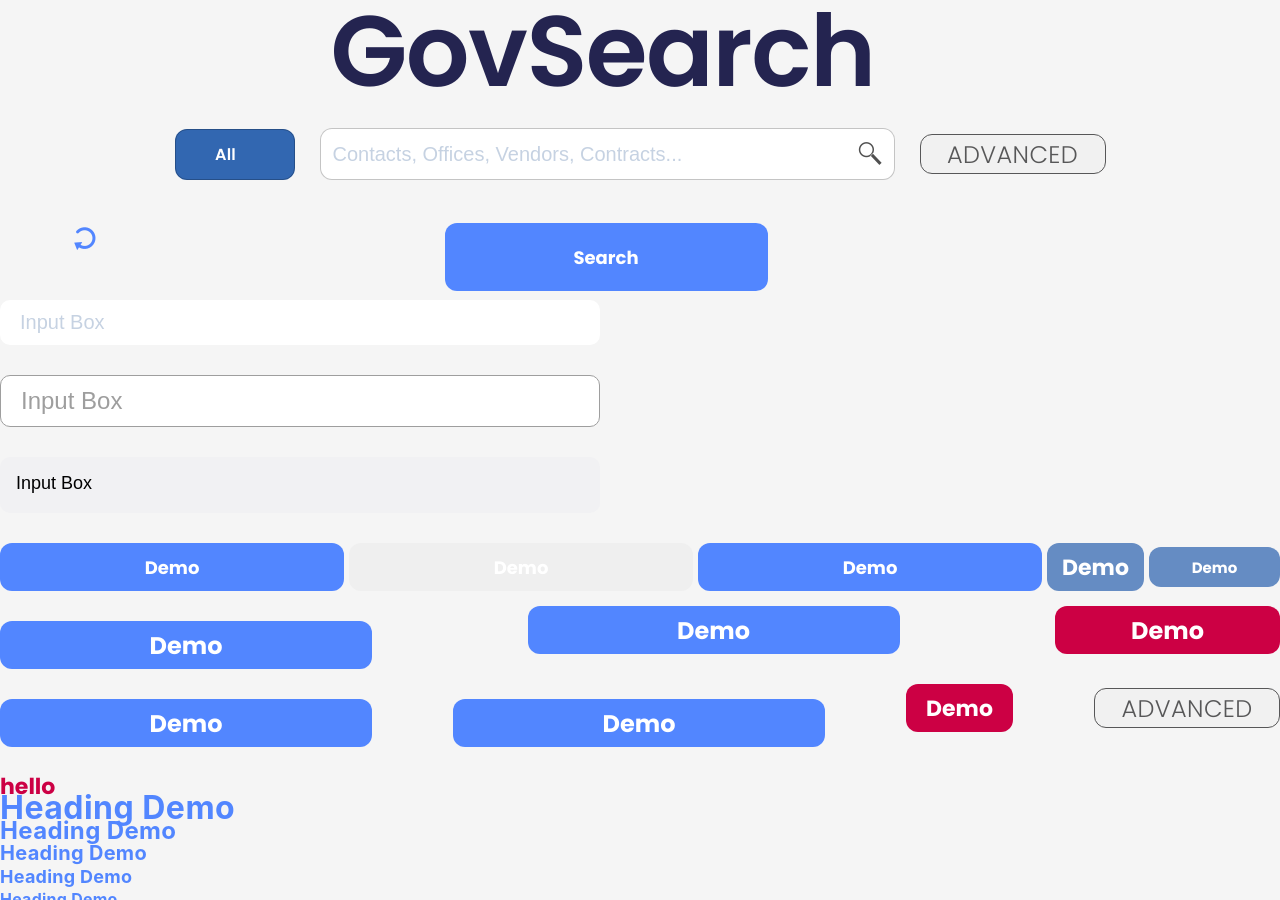
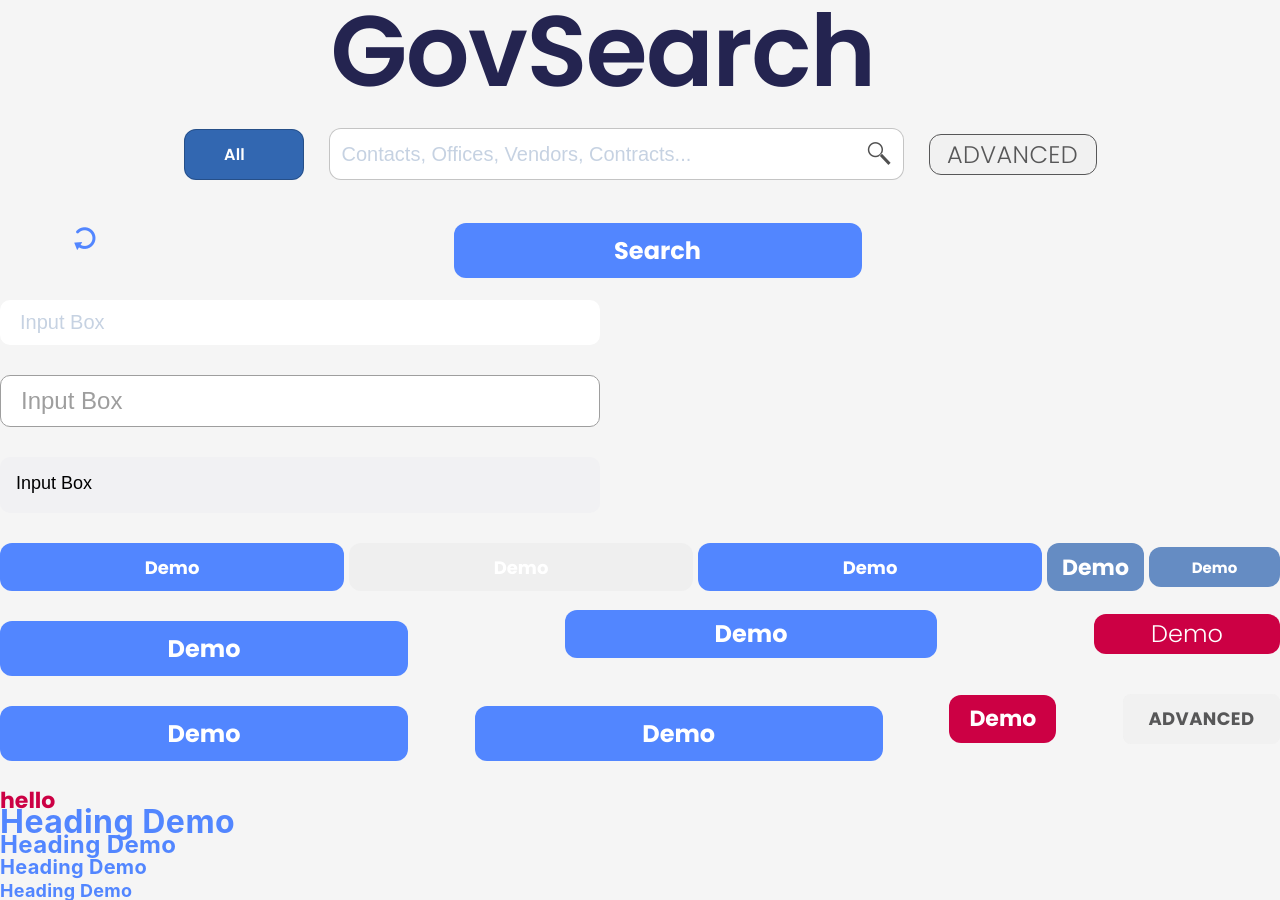
Before and after one commit to kishan1219/GovSearch, a React (Create React App) app: page /style-guide in a window 1280 px wide. Shown: the part 1900-2800 px from the top of the page. Built offline with nearby package versions, Linux system fonts and the light colour scheme.

Commit message:
new commit

```diff
--- a/src/assets/scss/mixins.scss
+++ b/src/assets/scss/mixins.scss
@@ -74,6 +74,11 @@
 
   }
 
+  @mixin  fontWeight {
+    font-weight: 700;
+    max-width:100%;
+    border-radius: 12px;
+  }
 @mixin fonts-poppins {
     font-family: 'poppins', 'sans-serif';
     font-style: normal;
--- a/src/components/shared/button/button.module.scss
+++ b/src/components/shared/button/button.module.scss
@@ -1,4 +1,5 @@
 @import "../../../assets/scss/variables.scss";
+@import '../../../assets/scss/mixins.scss';
 
 .button {
     color: $white;
@@ -6,64 +7,47 @@
     font-size: $font-xxl;
     height: 48px;
     font-weight: 600;
-    font-family: 'Poppins';
-    font-style: normal;
+    @include fonts-poppins;
+    @include fontWeight;
     border: none;
     cursor: pointer;
     transition: 0.5s ease-in-out;
 
     // Size
 
-    &.sm {
-        max-width: 100%;
+    &.xsm {
         min-width: 87px;
         font-size: $font-xxl;
-        border-radius: 12px;
-        font-weight: 700;
     }
 
-    &.sm01 {
-        max-width: 100%;
+    &.sm {
         min-width: 97px;
         font-size: $font-xxl;
-        border-radius: 12px;
-        font-weight: 700;
     }
 
-    &.sm02 {
-        max-width: 100%;
+    &.xlsm {
         min-width: 107px;
         font-size: $font-xxl;
-        border-radius: 12px;
-        font-weight: 700;
     }
 
-    &.sm03 {
-        max-width: 100%;
+    &.xxlsm {
         min-width: 111px;
         font-size: $font-xxxl;
-        border-radius: 12px;
-        font-weight: 700;
+    }
+
+    &.xmd {
+        min-width: 131px;
+        max-height: 40px;
+        font-size: $font-md;
     }
 
     &.md {
-        max-width: 100%;
-        min-width: 131px;
-        max-height: 40px;
-        font-size: $font-md;
-        border-radius: 12px;
-        font-weight: 700;
-    }
-
-    &.md01 {
-        max-width: 100%;
         min-width: 136px;
         max-height: 40px;
         font-size: $font-mlg;
-        border-radius: 12px;
-        font-weight: 700;
     }
-    &.xmd01 {
+
+    &.xlmd {
         max-width: 100%;
         min-height: 50px;
         min-width: 157px;
@@ -73,72 +57,76 @@
         font-weight: 700;
     }
 
-    &.md02 {
+    &.xxlmd {
         max-width: 100%;
         min-width: 186px;
         max-height: 40px;
         font-size: $font-xxxl;
         border-radius: 12px;
         font-weight: 300;
+
+    }
+
+    &.mdxl {
+        max-width: 100%;
+        min-width: 168px;
+        max-height: 41px;
+        font-size: $font-xxxl;
+        border-radius: 12px;
+        font-weight: 300;
         border: 1px solid $darkGray;
     }
 
-    &.md03 {
-        max-width: 100%;
-        min-width: 225px;
-        max-height: 56px;
+    &.xlg {
+
+        min-width: 344px;
+        font-size: $font-mlg;
+    }
+
+    &.xxlg {
+
+        min-width: 323px;
+        max-height: 68px;
+        font-size: $font-mlg;
+    }
+
+    &.lg {
+
+        min-width: 372px;
         font-size: $font-xxxl;
-        border-radius: 12px;
-        font-weight: 700;
+    }
+
+    &.xxlg {
+
+        min-width: 408px;
+        min-height: 55px;
+        font-size: $font-xxxl;
+    }
+
+    // variant
+    &.solidPrimary {
+        color: $white;
+        background: $primary;
+
+        &:hover {
+            color: $white;
+            background-color: $primary03;
+            transition: 0.3s;
+        }
 
     }
 
-    &.md04 {
-        max-width: 100%;
-        min-width: 323px;
-        font-size: $font-mlg;
-        border-radius: 12px;
-        font-weight: 700;
-        height:68px;
-    }
-    &.lg {
-        max-width: 100%;
-        min-width: 344px;
-        font-size: $font-mlg;
-        border-radius: 12px;
-        font-weight: 700;
-    }
-
-    &.lg01 {
-        max-width: 100%;
-        min-width: 372px;
-        font-size: $font-xxxl;
-        border-radius: 12px;
-        font-weight: 700;
-    }
-
-    &.lg02 {
-        max-width: 100%;
-        min-width: 408px;
-        min-height: 55px;
-        font-size: $font-xxxl;
-        border-radius: 12px;
-        font-weight: 700;
-    }
-
-
-
-    // variant
-
-
-    &.solidPrimary {
-        color: $white;
-        background: $primary;
-    }
 
     &.solidSecondary {
         color: $white;
         background: $primary05;
+
+        &:hover {
+            color: $white;
+            background-color: $primary05;
+            transition: 0.5s;
+        }
+
     }
 
     &.disabled {
@@ -149,6 +137,12 @@
     &.dangerPrimary {
         color: $white;
         background: $red;
+
+        &:hover {
+            color: $white;
+            background-color: $red;
+            transition: 0.3s;
+        }
     }
 
     &.transparent {
--- a/src/components/shared/button/constant.js
+++ /dev/null
@@ -1,6 +0,0 @@
-const BUTTONACTION = {
-    BUTTON:"button",
-    SUBMIT:"submit",
-
-   }
-   export {BUTTONACTION}
--- a/src/components/shared/button/index.js
+++ b/src/components/shared/button/index.js
@@ -1,2 +1 @@
 export { default } from './button'
-export { BUTTONACTION } from './constant'
--- a/src/components/shared/modal/modal.module.scss
+++ b/src/components/shared/modal/modal.module.scss
@@ -6,7 +6,7 @@
     position: relative;
     z-index: 1;
     width: 100%;
-    max-width: 570px;
+    max-width: 590px;
     background: $white;
     box-shadow: $shadow02;
     border-radius: 10px;
--- a/src/components/shared/search/search.js
+++ b/src/components/shared/search/search.js
@@ -56,7 +56,7 @@ export default function Search({ type, search, placeholder, onClick, inputclassN
                         <Icon type="search" size={size} color={iconColor} onClick={onClick} className={`${Styles.rightIcon} ${iconclassName}`} />
 
                     </div>
-                    <Button  btnClass={Styles.transbton} size={"md02"} variant={"transparent"}>Advanced</Button>
+                    <Button  btnClass={Styles.transbton} size={"mdxl"} variant={"transparent"}>Advanced</Button>
                 </div >
 
                 <div className={Styles.btnSearch }>
@@ -69,7 +69,7 @@ export default function Search({ type, search, placeholder, onClick, inputclassN
                          )}
 
                        </div>
-                    <Button btnClass={Styles.solidSearch} size={"md04"} variant={"solidPrimary"}  btnHandler={handleSubmit(onSubmit)} > Search</Button></div>
+                    <Button btnClass={Styles.solidSearch} size={"xxlg"} variant={"solidPrimary"}  btnHandler={handleSubmit(onSubmit)} > Search</Button></div>
 
 
             </div>
--- a/src/pages/styleguide/styleguide.js
+++ b/src/pages/styleguide/styleguide.js
@@ -106,18 +106,18 @@ const Styleguide = () => {
             </div>
 
             <div className={Styles.buttonMain}>
-                <Button size={"lg"} variant={"solidPrimary"}> Demo </Button>
-                <Button size={"lg"} variant={"disaled"}>      Demo</Button>
-                <Button size={"lg"} variant={"solidPrimary"}> Demo</Button>
-                <Button size={"sm01"} variant={"solidSecondary"}>Demo</Button>
-                <Button size={"md"} variant={"solidSecondary"}>Demo</Button>
-                <Button btnClass={Styles.mt30} size={"lg01"} variant={"solidPrimary"}>Demo</Button>
-                <Button size={"lg01"} variant={"solidPrimary"}>Demo</Button>
-                <Button size={"md03"} variant={"dangerPrimary"}>Demo</Button>
-                <Button btnClass={Styles.mt30} size={"lg01"} variant={"solidPrimary"}>Demo</Button>
-                <Button btnClass={Styles.mt30} size={"lg01"} variant={"solidPrimary"}>Demo</Button>
-                <Button size={"sm02"} variant={"dangerPrimary"}>Demo</Button>
-                <Button size={"md02"} variant={"transparent"}>Advanced</Button>
+                <Button size={"xlg"} variant={"solidPrimary"}> Demo </Button>
+                <Button size={"xlg"} variant={"disaled"}>      Demo</Button>
+                <Button size={"xlg"} variant={"solidPrimary"}> Demo</Button>
+                <Button size={"sm"} variant={"solidSecondary"}>Demo</Button>
+                <Button size={"xmd"} variant={"solidSecondary"}>Demo</Button>
+                <Button btnClass={Styles.mt30} size={"xxlg"} variant={"solidPrimary"}>Demo</Button>
+                <Button size={"lg"} variant={"solidPrimary"}>Demo</Button>
+                <Button size={"xxlmd"} variant={"dangerPrimary"}>Demo</Button>
+                <Button btnClass={Styles.mt30} size={"xxlg"} variant={"solidPrimary"}>Demo</Button>
+                <Button btnClass={Styles.mt30} size={"xxlg"} variant={"solidPrimary"}>Demo</Button>
+                <Button size={"xlsm"} variant={"dangerPrimary"}>Demo</Button>
+                <Button size={"xlmd"} variant={"transparent"}>Advanced</Button>
             </div>
             <div>
                 <Text className={Styles.text} variant={"xxlText"} color={"red"} strong={"strong7"}>hello</Text>
```
Also changed, not shown: src/pages/before-login/login/login.js (+11 -9 lines), src/pages/before-login/login/login.module.scss (+17 -4 lines).
